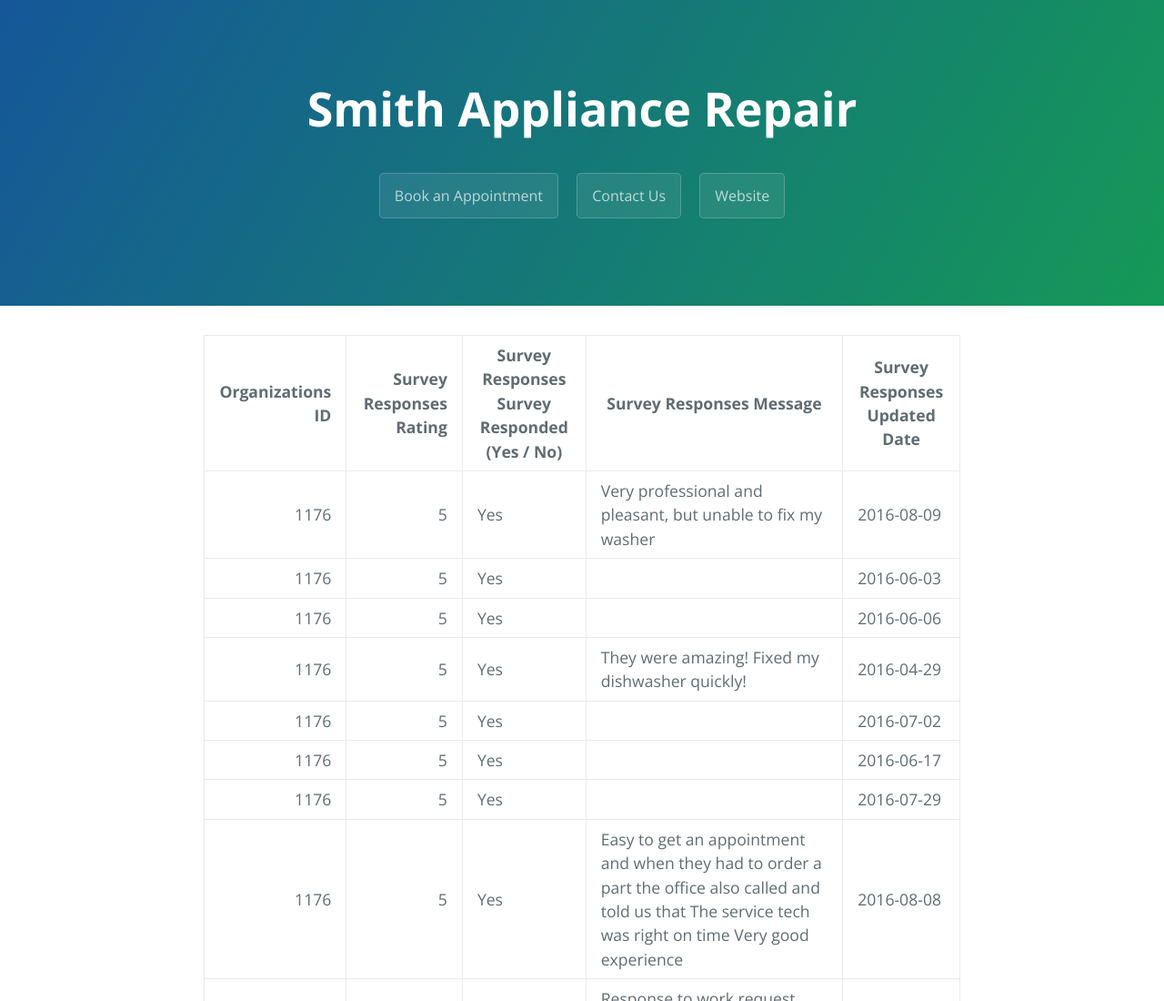
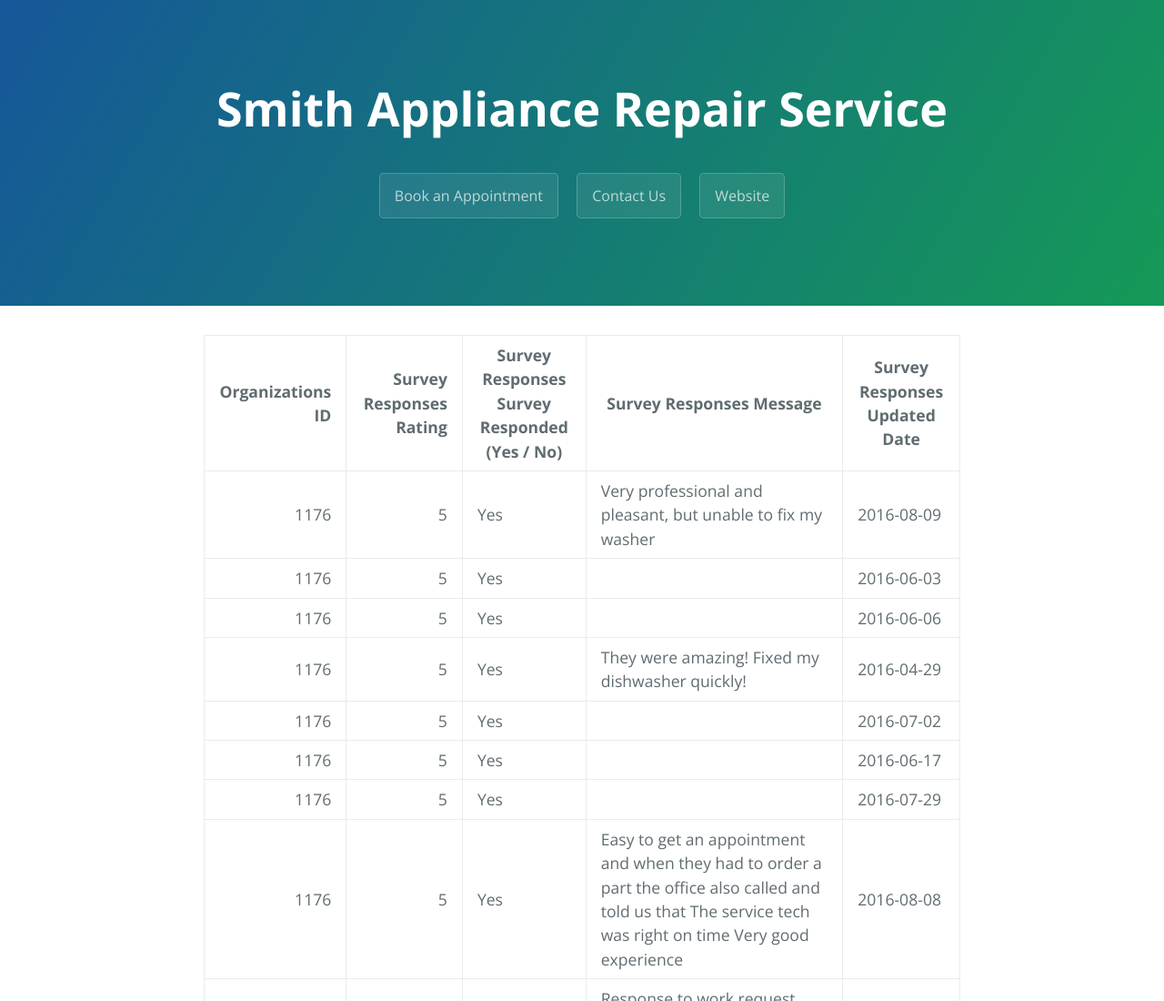
Before and after one commit to elirosen/reviews, a plain HTML site: page org1176.html in a window 1280 px wide. Shown: the top 1100 px of the page at 91% size. Drawn offline with nearby package versions, Linux system fonts and the light colour scheme.

Commit message:
Update org1176.html

```diff
--- a/org1176.html
+++ b/org1176.html
@@ -11,7 +11,7 @@
   </head>
   <body>
     <section class="page-header">
-      <h1 class="project-name">Smith Appliance Repair</h1>
+      <h1 class="project-name">Smith Appliance Repair Service</h1>
       <h2 class="project-tagline"></h2>
       <a href="#" class="btn">Book an Appointment</a>
       <a href="#" class="btn">Contact Us</a>
```
